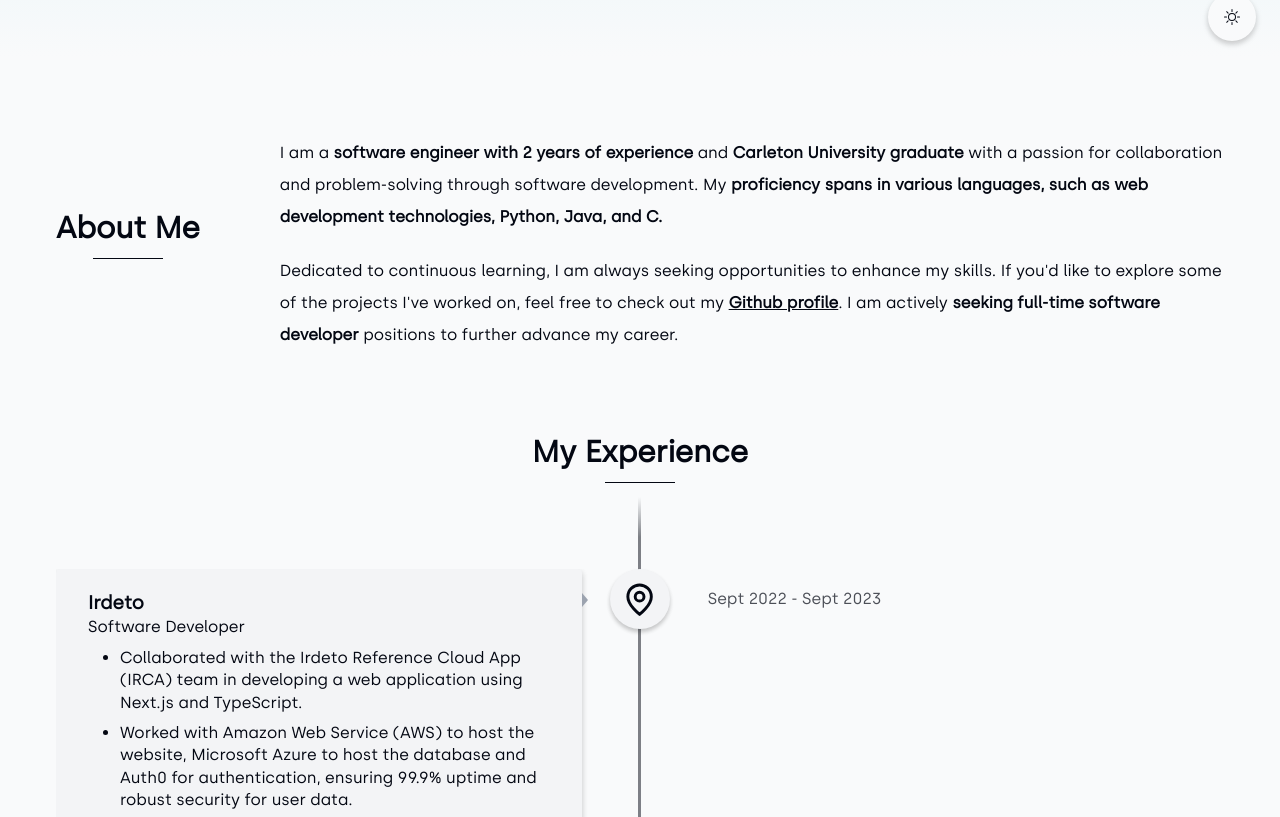
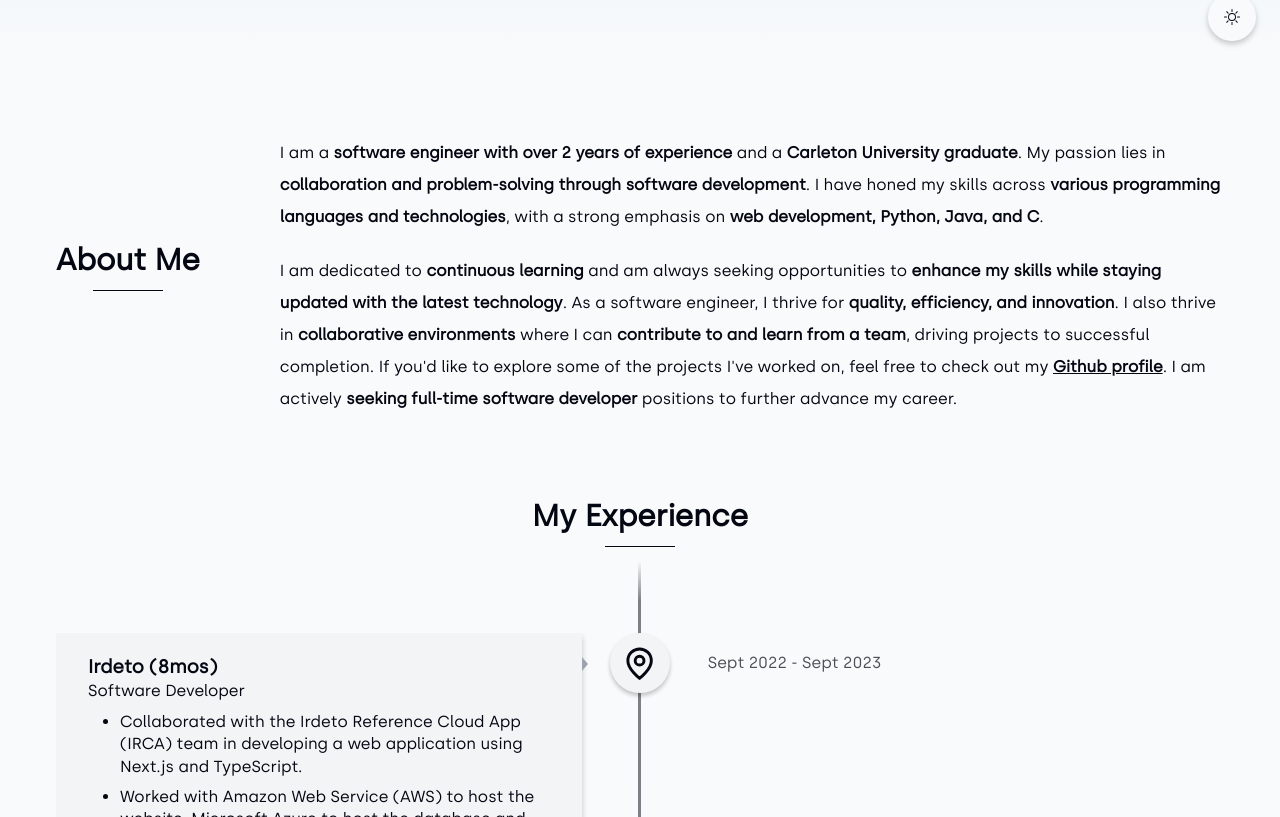
Before and after one commit to Anthony-Massaad/My-Portfolio-Website, a Next.js app: page / in a window 1280 px wide. Shown: the part 743-1560 px from the top of the page. Built offline with nearby package versions, Linux system fonts and the light colour scheme.

Commit message:
fixed up portfolio

```diff
--- a/components/About.tsx
+++ b/components/About.tsx
@@ -21,21 +21,45 @@ const About: FC = () => {
               <p>
                 I am a{" "}
                 <span className="bold">
-                  software engineer with 2 years of experience
+                  software engineer with over 2 years of experience
                 </span>{" "}
-                and <span className="bold">Carleton University graduate</span>{" "}
-                with a passion for collaboration and problem-solving through
-                software development. My{" "}
+                and a <span className="bold">Carleton University graduate</span>
+                . My passion lies in{" "}
                 <span className="bold">
-                  proficiency spans in various languages, such as web
-                  development technologies, Python, Java, and C.
+                  collaboration and problem-solving through software development
                 </span>
+                . I have honed my skills across{" "}
+                <span className="bold">
+                  various programming languages and technologies
+                </span>
+                , with a strong emphasis on{" "}
+                <span className="bold">
+                  web development, Python, Java, and C
+                </span>
+                .
               </p>
               <br />
               <p>
-                Dedicated to continuous learning, I am always seeking
-                opportunities to enhance my skills. If you'd like to explore
-                some of the projects I've worked on, feel free to check out my{" "}
+                I am dedicated to{" "}
+                <span className="bold">continuous learning</span> and am always
+                seeking opportunities to{" "}
+                <span className="bold">
+                  enhance my skills while staying updated with the latest
+                  technology
+                </span>
+                . As a software engineer, I thrive for{" "}
+                <span className="bold">
+                  quality, efficiency, and innovation
+                </span>
+                . I also thrive in{" "}
+                <span className="bold">collaborative environments</span> where I
+                can{" "}
+                <span className="bold">
+                  contribute to and learn from a team
+                </span>
+                , driving projects to successful completion. If you'd like to
+                explore some of the projects I've worked on, feel free to check
+                out my{" "}
                 <Link
                   href={externalLinks.github}
                   className="bold"
--- a/data/experienceData.ts
+++ b/data/experienceData.ts
@@ -12,7 +12,7 @@ export interface ExperienceDataInterface {
 
 export const experienceData: ExperienceDataInterface[] = [
   {
-    name: "Irdeto",
+    name: "Irdeto (8mos)",
     role: "Software Developer",
     date: "Sept 2022 - Sept 2023",
     icon: createElement(GrLocation),
@@ -32,7 +32,7 @@ This streamlined the debugging process and reduced bug resolution.`,
     ],
   },
   {
-    name: "Elections Canada",
+    name: "Elections Canada (1yr & 8mos)",
     role: "Website Designer & Developer ",
     date: "Jan 2022 - Oct 2023",
     icon: createElement(GrLocation),
```
Also changed, not shown: 1 other file (tests, documents, lock files or other folders).
